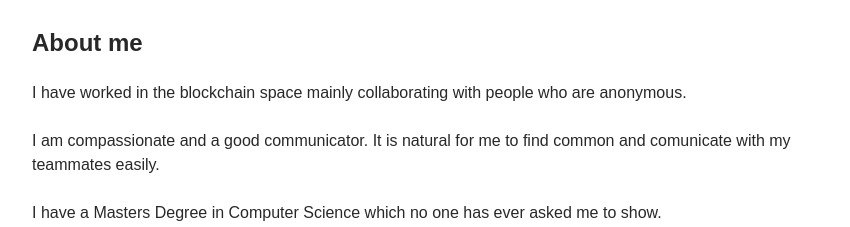
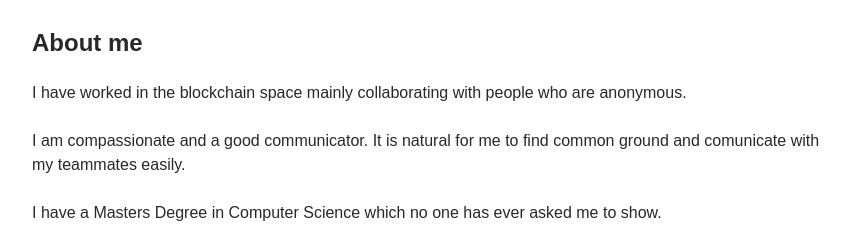
Before and after one commit to piggydoughnut/me, a React (Create React App) app: page / in a window 1280 px wide. Shown: the part 1360-1587 px from the top of the page, without its empty margins (208-1058 px from the left). Built offline with nearby package versions, Linux system fonts and the light colour scheme.

Commit message:
missed a word

```diff
--- a/src/components/Main.tsx
+++ b/src/components/Main.tsx
@@ -219,7 +219,7 @@ export default function Main() {
 
         <p>
           I am compassionate and a good communicator. It is natural for me to
-          find common and comunicate with my teammates easily.
+          find common ground and comunicate with my teammates easily.
         </p>
         <br />
 
```
